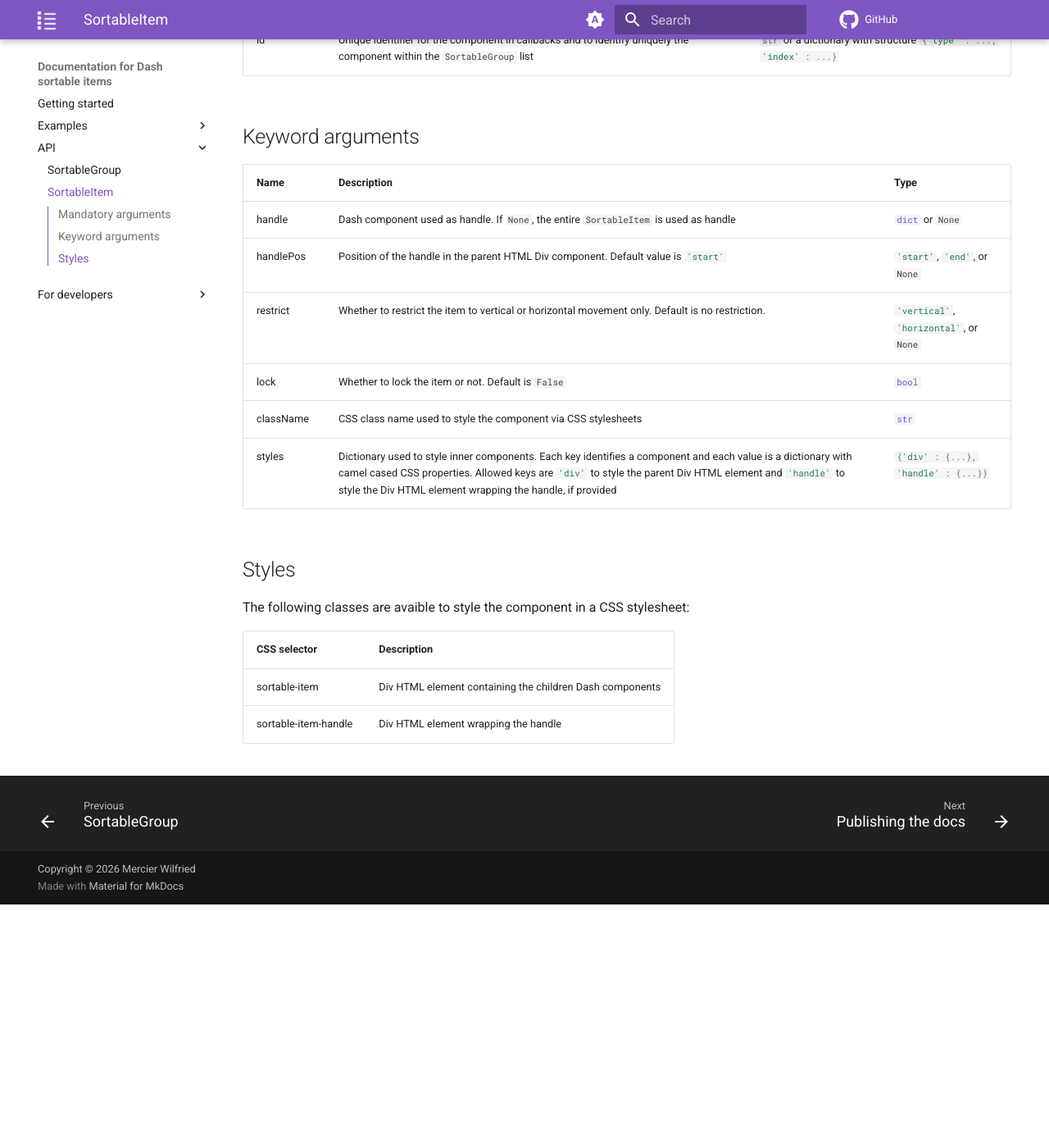
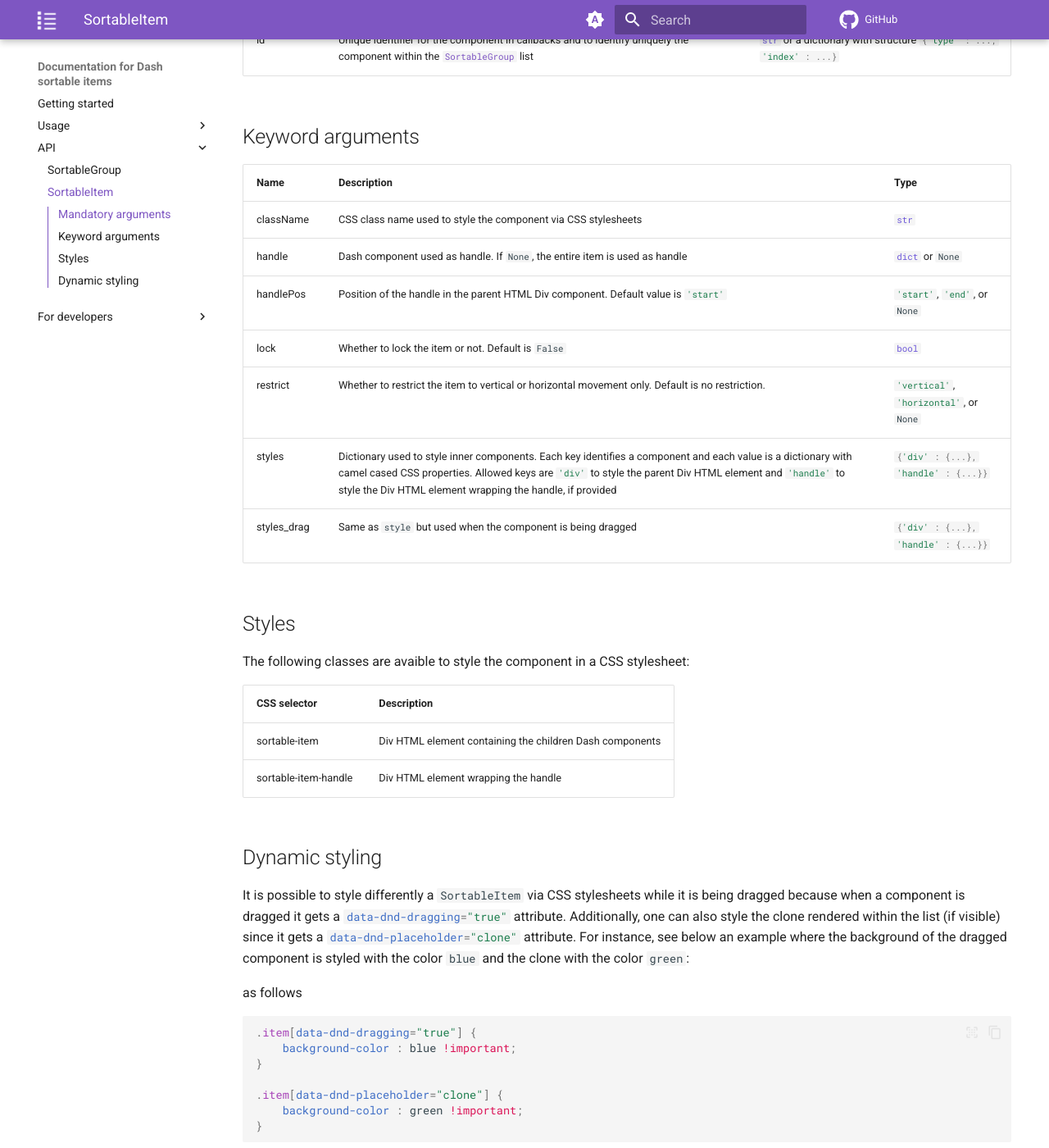
Before and after one commit to WilfriedMercier/dash_sortable_items, an MkDocs documentation site: the page built from docs_src/src/API/sortable_item.md, in a window 1280 px wide and 1400 px high, scrolled down 501 px. Shown: the whole window at 82% size. Built offline with MkDocs 1.6.1 and Material for MkDocs 9.7.7, drawn with Linux system fonts in a browser that asks for light colours; comment, search, counter and statistics services are not loaded; before the commit the page ends 1604 px from its top, so only the background shows below that.

````diff
--- a/docs_src/mkdocs.yml
+++ b/docs_src/mkdocs.yml
@@ -8,7 +8,7 @@ use_directory_urls: false
 copyright: Copyright &copy; 2026 Mercier Wilfried
 nav:
   - Getting started: index.md
-  - Examples:
+  - Usage:
     - Vertical list: examples/example_vertical_list.md
     - Horizontal list: examples/example_horizontal_list.md
     - Grid layout: examples/example_grid.md
@@ -16,6 +16,7 @@ nav:
     - Providing a handle: examples/example_drag_handle.md
     - Sorting sortable lists: examples/example_sorting_groups.md
     - Callback re-ordering: examples/example_callbacks.md
+    - Styling options: examples/example_styling.md
   - API:
     - SortableGroup: API/sortable_group.md
     - SortableItem: API/sortable_item.md
--- a/docs_src/src/API/sortable_item.md
+++ b/docs_src/src/API/sortable_item.md
@@ -11,19 +11,20 @@ The following arguments must always be provided when creating a new `SortableIte
 
 | Name | Description | Type |
 | ---- | ----------- | ---- |
-| id   | Unique identifier for the component in callbacks and to identify uniquely the component within the `SortableGroup` list | `#!py3 str` or a dictionary with structure `#!py3 {'type' : ..., 'index' : ...}` |
+| id   | Unique identifier for the component in callbacks and to identify uniquely the component within the [`SortableGroup`](./sortable_group.md) list | `#!py3 str` or a dictionary with structure `#!py3 {'type' : ..., 'index' : ...}` |
 
 
 ## Keyword arguments
 
 | Name | Description | Type |
 | ---- | ----------- | ---- |
-| handle    | Dash component used as handle. If `#!py3 None`, the entire `SortableItem` is used as handle | `#!py3 dict` or `#!py3 None` |
+| className | CSS class name used to style the component via CSS stylesheets | `#!py3 str` |
+| handle    | Dash component used as handle. If `#!py3 None`, the entire item is used as handle | `#!py3 dict` or `#!py3 None` |
 | handlePos | Position of the handle in the parent HTML Div component. Default value is `#!py3 'start'` | `#!py3 'start'`, `#!py3 'end'`, or `#!py3 None` |
+| lock | Whether to lock the item or not. Default is `#!py3 False` | `#!py3 bool` |
 | restrict | Whether to restrict the item to vertical or horizontal movement only. Default is no restriction. | `#!py3 'vertical'`, `#!py3 'horizontal'`, or `#!py3 None` |
-| lock | Whether to lock the item or not. Default is `#!py3 False` | `#!py3 bool` |
-| className | CSS class name used to style the component via CSS stylesheets | `#!py3 str` |
-| styles | Dictionary used to style inner components. Each key identifies a component and each value is a dictionary with camel cased CSS properties. Allowed keys are `#!py3 'div'` to style the parent Div HTML element and `#!py3 'handle'` to style the Div HTML element wrapping the handle, if provided | `#!py3 {'div' : {...}, 'handle' : {...}}`
+| styles | Dictionary used to style inner components. Each key identifies a component and each value is a dictionary with camel cased CSS properties. Allowed keys are `#!py3 'div'` to style the parent Div HTML element and `#!py3 'handle'` to style the Div HTML element wrapping the handle, if provided | `#!py3 {'div' : {...}, 'handle' : {...}}` |
+| styles_drag | Same as `style` but used when the component is being dragged | `#!py3 {'div' : {...}, 'handle' : {...}}` |
 
 ## Styles
 
@@ -33,3 +34,20 @@ The following classes are avaible to style the component in a CSS stylesheet:
 | ----          | ----------- |
 | sortable-item        | Div HTML element containing the children Dash components |
 | sortable-item-handle | Div HTML element wrapping the handle |
+
+## Dynamic styling
+
+It is possible to style differently a `SortableItem` via CSS stylesheets while it is being dragged because when a component is dragged it gets a `#!css data-dnd-dragging="true"` attribute. Additionally, one can also style the clone rendered within the list (if visible) since it gets a `#!css data-dnd-placeholder="clone"` attribute. For instance, see below an example where the background of the dragged component is styled with the color `blue` and the clone with the color `green`:
+
+
+as follows
+
+```css
+.item[data-dnd-dragging="true"] {
+    background-color : blue !important;
+}
+
+.item[data-dnd-placeholder="clone"] {
+    background-color : green !important;
+}
+```
````
Also changed, not shown: docs_src/src/API/sortable_group.md (+4 -2 lines), docs_src/src/examples/example_styling.md (added, +44 -0 lines).
